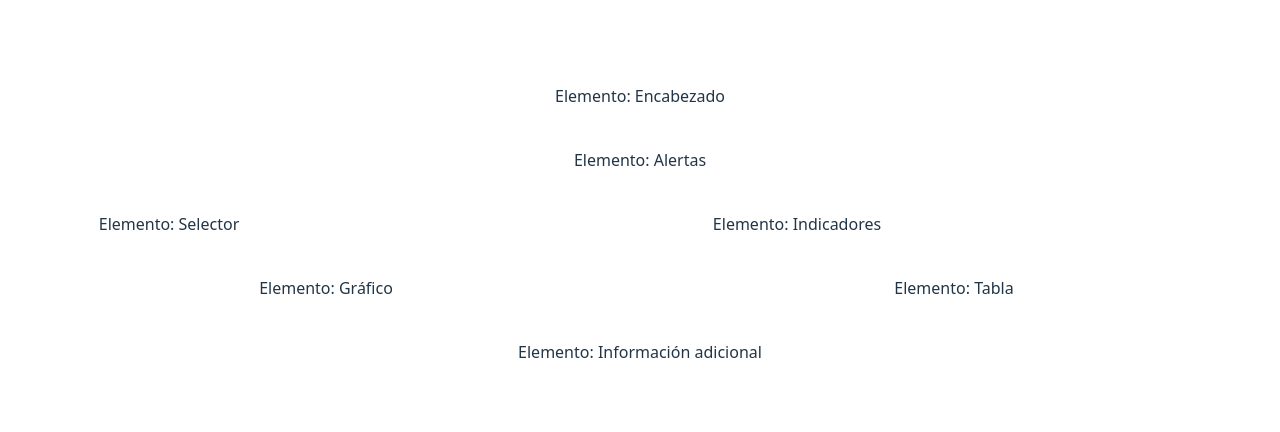
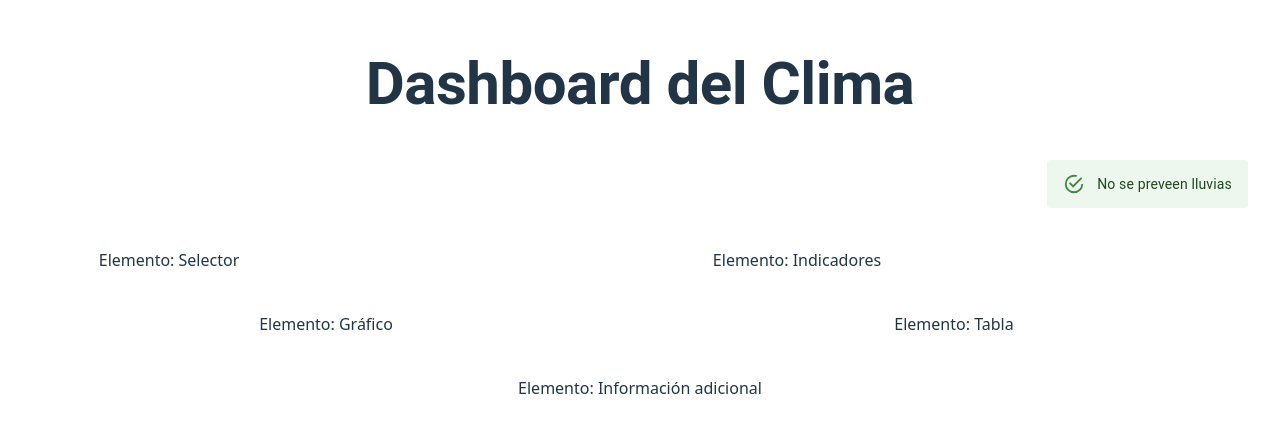
Before and after one commit to JuanAyala619/dashboard, a React (Vite) app: page / in a window 1280 px wide. Shown: the part 176-608 px from the top of the page. Built offline with nearby package versions, Linux system fonts and the light colour scheme.

Commit message:
guia13_completo

```diff
--- a/src/App.tsx
+++ b/src/App.tsx
@@ -1,8 +1,11 @@
 //import { useState } from 'react'
 //import reactLogo from './assets/react.svg'
 //import viteLogo from '/vite.svg'
+import HeaderUI from './components/HeaderUI';
+import AlertUI from './components/AlertUI';
 import './App.css'
 import { Grid } from '@mui/material';
+
 
 function App() {
   //const [count, setCount] = useState(0)
@@ -12,19 +15,19 @@
     <Grid container spacing={5} justifyContent="center" alignItems="center">
 
       {/* Encabezado */} {/* Json -> xs:12, md: 12*/}
-      <Grid size={{ xs: 12, md: 12 }}>Elemento: Encabezado</Grid>
+      <Grid size={{ xs: 12, md: 12 }}><HeaderUI /> </Grid>
 
       {/* Alertas */}
-      <Grid size={{ xs: 12, md: 12 }}>Elemento: Alertas</Grid>
+      <Grid size={{ xs: 12, md: 12 }} container justifyContent="right" alignItems="center"> <AlertUI description="No se preveen lluvias"/></Grid>
 
       {/* Selector */}
-      <Grid size={{ xs: 12, md: 3  }}>Elemento: Selector</Grid>
+      <Grid size={{ xs: 12, md: 3 }}>Elemento: Selector</Grid>
 
       {/* Indicadores */}
       <Grid size={{ xs: 12, md: 9 }}>Elemento: Indicadores</Grid>
 
       {/* Gráfico */}
-      <Grid size={{ xs: 6, md: 6 }} sx={{ display: { xs: "none", md: "block"} }}>Elemento: Gráfico</Grid>
+      <Grid size={{ xs: 6, md: 6 }} sx={{ display: { xs: "none", md: "block" } }}>Elemento: Gráfico</Grid>
 
       {/* Tabla */}
       <Grid size={{ xs: 6, md: 6 }} sx={{ display: { xs: "none", md: "block" } }}>Elemento: Tabla</Grid>
--- /dev/null
+++ b/src/components/AlertUI.tsx
@@ -0,0 +1,11 @@
+import Alert from '@mui/material/Alert';
+
+interface AlertConfig {
+    description: string;
+}
+
+export default function AlertUI( config:AlertConfig ) {
+    return (
+        <Alert variant="standard" severity="success"> {config.description} </Alert>
+    )
+}
--- /dev/null
+++ b/src/components/HeaderUI.tsx
@@ -0,0 +1,12 @@
+import Typography from '@mui/material/Typography';
+
+export default function HeaderUI() {
+    return (
+        <Typography
+            variant="h2"
+            component="h1"
+            sx={{fontWeight: 'bold'}}>
+            Dashboard del Clima
+        </Typography>
+    )
+}
```
